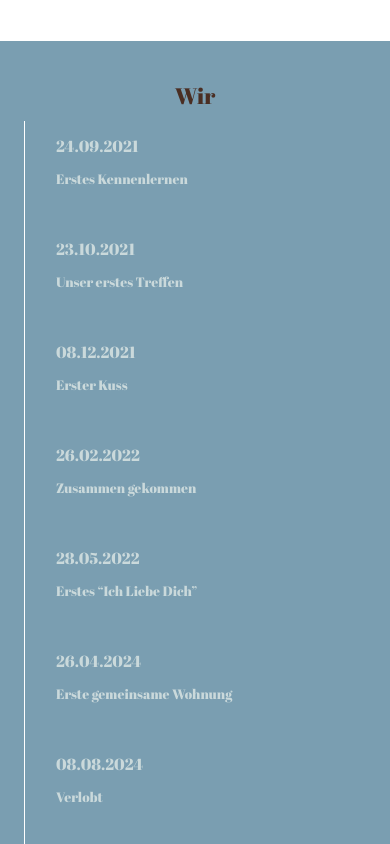
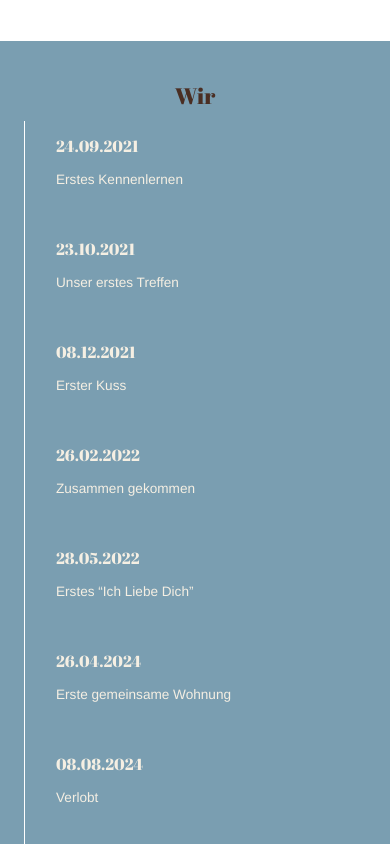
Before and after one commit to aaronbullinger/weddingCake, a Vue app in the folder wedding-jaron/: page /home in a window 390 px wide. Shown: the part 1420-2264 px from the top of the page. Built offline with nearby package versions, Linux system fonts and the light colour scheme.

Commit message:
Edit Font-Family in Timeline

```diff
--- a/wedding-jaron/src/components/home/Timeline.vue
+++ b/wedding-jaron/src/components/home/Timeline.vue
@@ -181,7 +181,7 @@ export default {
 .timeline-date {
   font-weight: bold;
   font-size: 1.3rem;
-  color: $lightblue-color;
+  color: $sandstein-color;
   width: 8rem;
   text-align: right;
   flex-shrink: 0;
@@ -194,7 +194,7 @@ export default {
 
   // Mobile
   @media (max-width: 768px) {
-    font-size: 1.1rem;
+    font-size: 1.2rem;
     width: auto;
     text-align: left;
     font-weight: bold;
@@ -208,8 +208,9 @@ export default {
 }
 
 .timeline-description {
-  font-size: 0.9rem;
-  color: $lightblue-color;
+  font-size: 1rem;
+  color: $sandstein-color;
+  font-family: Helvetica, sans-serife;
   white-space: nowrap;
   overflow: visible;
   text-overflow: unset;
```
